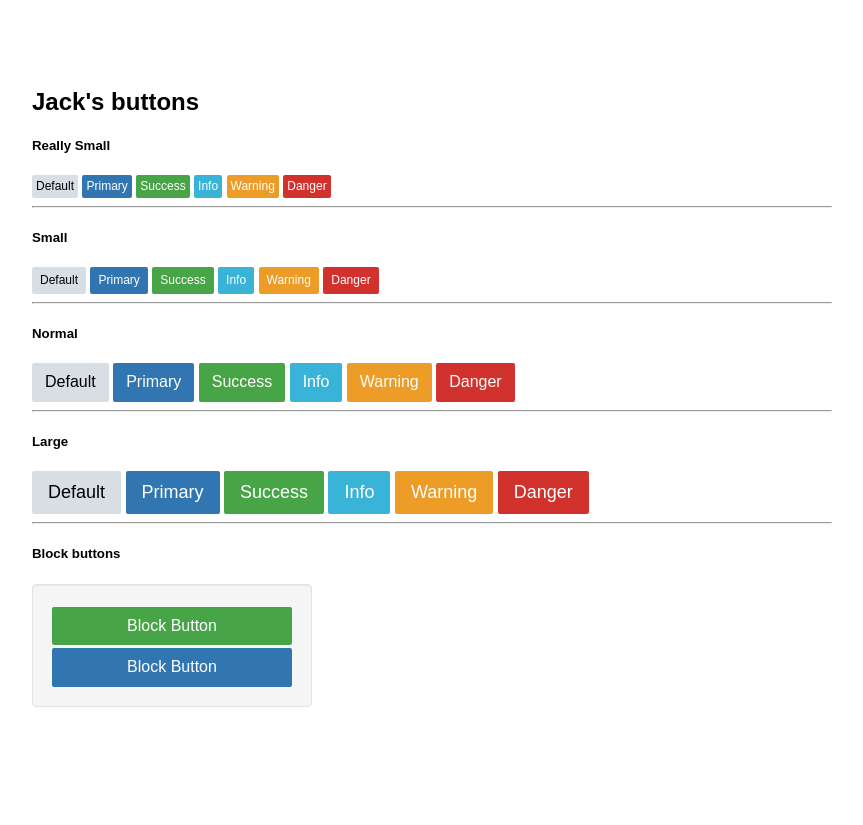
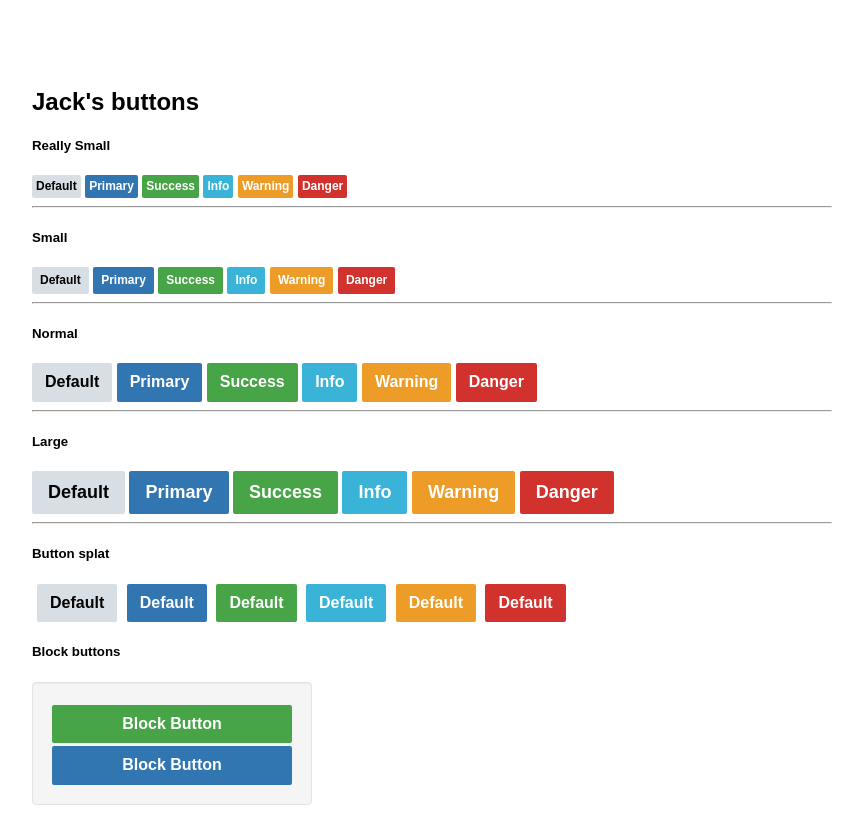
Before and after one commit to hanford/Buttons, a plain HTML site: page index.html in a window 1280 px wide. Shown: the whole page, without its empty margins (208-1071 px from the left). Before the commit the page ends 800 px from the top, so only its background shows below. Drawn offline with Linux system fonts and the light colour scheme.

Commit message:
Added bttn-splat

```diff
--- a/bttn.css
+++ b/bttn.css
@@ -24,6 +24,7 @@ button, .reset-anchor {
   text-transform: none;
   outline: none;
   cursor: pointer;
+  font-weight: 600;
 }
 
 .bttn:hover {
@@ -33,7 +34,14 @@ button, .reset-anchor {
 
 .bttn:active {
   -webkit-box-shadow: inset 0 3px 5px rgba(0,0,0,.125);
-  box-shadow: inset 0 3px 5px rgba(0,0,0,.125);
+  box-shadow: inset 0 2px 0 rgba(0,0,0,.125);
+}
+
+.bttn-splat:focus {
+  -webkit-box-shadow: none;
+  box-shadow: none;
+  border-radius: 3px;
+  outline: 5px solid #c7dcfc;
 }
 
 .bttn-extra-small {
@@ -49,6 +57,7 @@ button, .reset-anchor {
 .bttn-large {
   padding: 10px 16px;
   font-size: 18px;
+  font-weight: 900;
 }
 
 .bttn-block {
--- a/index.html
+++ b/index.html
@@ -25,6 +25,10 @@
   border-radius: 4px;
   -webkit-box-shadow: inset 0 1px 1px rgba(0, 0, 0, 0.05);
           box-shadow: inset 0 1px 1px rgba(0, 0, 0, 0.05);
+}
+
+.bttn-splat {
+  margin-left: 5px;
 }
 
 </style>
@@ -71,6 +75,14 @@
 
   <hr>
 
+  <h5>Button splat</h5>
+  <button class="bttn bttn-splat">Default</button>
+  <button class="bttn bttn-primary bttn-splat">Default</button>
+  <button class="bttn bttn-success bttn-splat">Default</button>
+  <button class="bttn bttn-info bttn-splat">Default</button>
+  <button class="bttn bttn-warning bttn-splat">Default</button>
+  <button class="bttn bttn-danger bttn-splat">Default</button>
+
   <h5>Block buttons</h5>
   <div class="well">
     <button class="bttn bttn-success bttn-block">Block Button</button>
```
